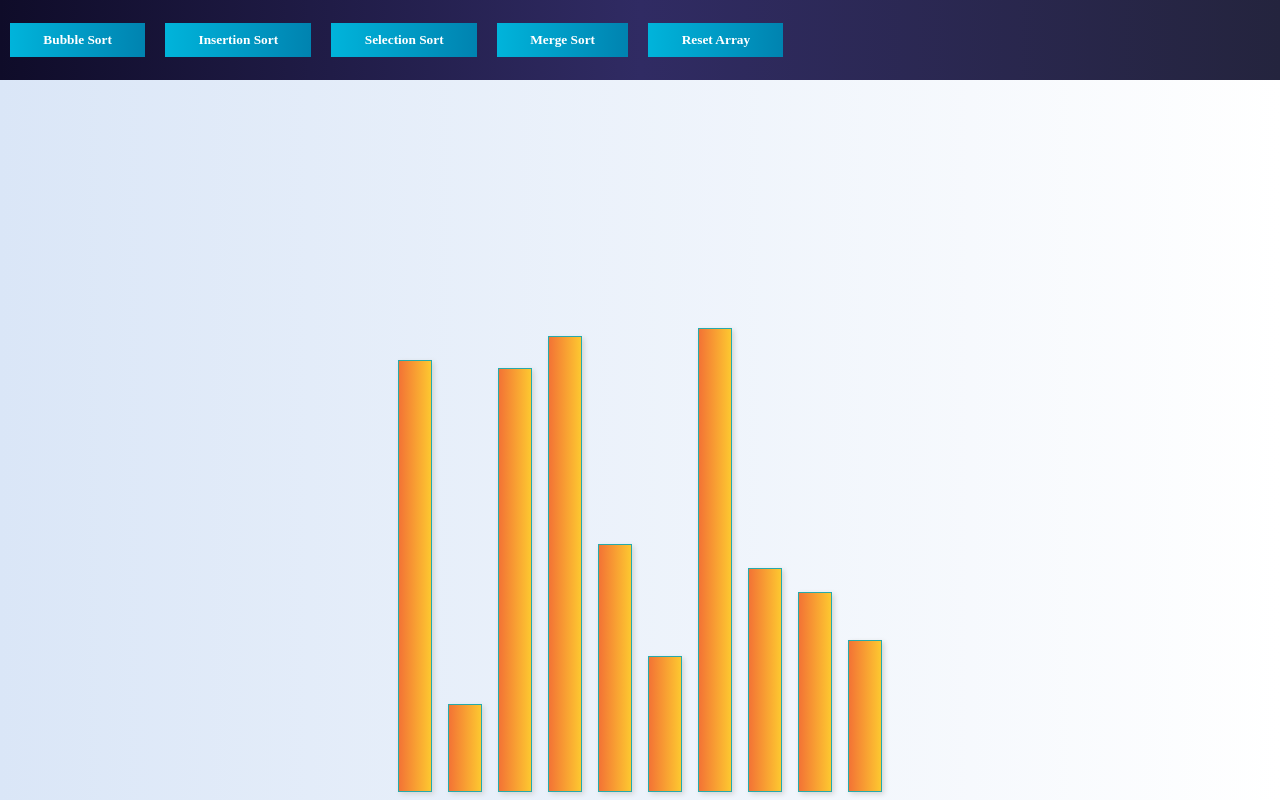
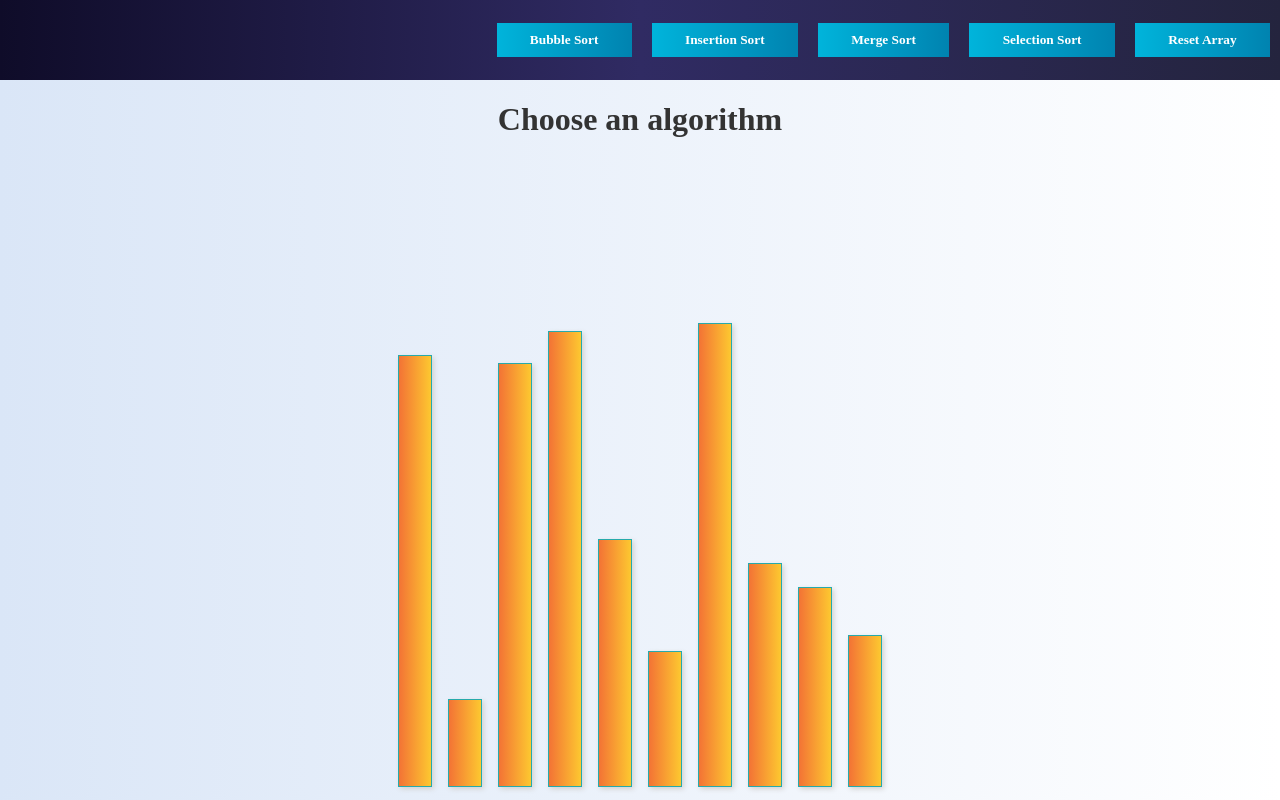
Before and after one commit to Vikas2426/AlgoX, a React (Create React App) app: page / in a window 1280 px wide. Built offline with nearby package versions, Linux system fonts and the light colour scheme; a web font is replaced by a local one.

Commit message:
feat: minor refactor

```diff
--- a/src/App.jsx
+++ b/src/App.jsx
@@ -2,6 +2,7 @@
 /* eslint-disable no-loop-func */
 import './App.css';
 import BarsContainer from './components/BarsContainer';
+import Comparision from './components/Comparision';
 import Header from './components/Header';
 import SortingProvider from './SortingContext/SortingProvider';
 
@@ -10,6 +11,7 @@ function App() {
     <main className="App">
       <SortingProvider>
         <Header />
+        <Comparision />
         <BarsContainer />
       </SortingProvider>
     </main>
--- a/src/SortingContext/SortingProvider.js
+++ b/src/SortingContext/SortingProvider.js
@@ -32,8 +32,7 @@ function SortingProvider({ children }) {
         bubbleSort(heights);
         break;
       case buttonTypes.MERGE_SORT:
-        mergeSort(heights);
-        console.log(heights);
+        mergeSort(heights, 0, heights.length - 1);
         break;
       case buttonTypes.INSERTION_SORT:
         insertionSort(heights);
@@ -45,8 +44,8 @@ function SortingProvider({ children }) {
         // eslint-disable-next-line no-undef
         window.location.reload();
         break;
-
       default:
+        break;
     }
   };
 
--- a/src/components/BarsContainer.jsx
+++ b/src/components/BarsContainer.jsx
@@ -9,7 +9,7 @@ function BarsContainer() {
       flexDirection: 'row',
       justifyContent: 'center',
       alignItems: 'flex-end',
-      height: '90vh',
+      height: '79vh',
       width: '100vw',
     }}
     >
--- /dev/null
+++ b/src/components/Comparision.jsx
@@ -0,0 +1,9 @@
+import StyledComparision from './styles/StyledComparision';
+
+function Comparision() {
+  return (
+    <StyledComparision id="details">Choose an algorithm</StyledComparision>
+  );
+}
+
+export default Comparision;
--- a/src/components/Header.jsx
+++ b/src/components/Header.jsx
@@ -6,18 +6,12 @@ import StyledHeader from './styles/StyledHeader.styled';
 
 function Header() {
   const { buttonActions } = useContext(SortingContext);
-  const {
-    BUBBLE_SORT, INSERTION_SORT, SELECTION_SORT, MERGE_SORT, RESET_ARRAY,
-  } = buttonTypes;
+
   return (
     <StyledHeader>
-      <div>
-        <Button name={BUBBLE_SORT} clickHandler={() => buttonActions(BUBBLE_SORT)} />
-        <Button name={INSERTION_SORT} clickHandler={() => buttonActions(INSERTION_SORT)} />
-        <Button name={SELECTION_SORT} clickHandler={() => buttonActions(SELECTION_SORT)} />
-        <Button name={MERGE_SORT} clickHandler={() => buttonActions(MERGE_SORT)} />
-        <Button name={RESET_ARRAY} clickHandler={() => buttonActions(RESET_ARRAY)} />
-      </div>
+      {Object.values(buttonTypes).map((buttonType) => (
+        <Button key={buttonType} name={buttonType} clickHandler={() => buttonActions(buttonType)} />
+      ))}
     </StyledHeader>
   );
 }
--- /dev/null
+++ b/src/components/styles/StyledComparision.js
@@ -0,0 +1,7 @@
+import styled from 'styled-components';
+
+const StyledComparision = styled.h1`
+height: 5vh;
+color: #333;
+`;
+export default StyledComparision;
--- a/src/components/styles/StyledHeader.styled.js
+++ b/src/components/styles/StyledHeader.styled.js
@@ -6,6 +6,7 @@ height: 10vh;
 background-image: linear-gradient(to right, #0f0c29, #302b63, #24243e);
 display: flex;
 align-items: center;
+justify-content: flex-end;
 font-weight: 400;`;
 
 export default StyledHeader;
--- a/src/lib/animator.js
+++ b/src/lib/animator.js
@@ -1,4 +1,11 @@
-/* eslint-disable import/no-cycle */
+import constants from './constants';
+
+const { animationColor, originalColor } = constants;
+/* eslint-disable no-undef */
+const displayComparison = (h1, h2) => {
+  const details = document.getElementById('details');
+  details.innerText = `Comparing: ${h1} and ${h2}\n`;
+};
 
 const animator = (animationArr, swapArr) => {
   for (let i = 0; i < animationArr.length; i += 1) {
@@ -6,7 +13,6 @@ const animator = (animationArr, swapArr) => {
     const secondIdx = animationArr[i][1];
     const swap1Idx = swapArr[i][0];
     const swap2Idx = swapArr[i][1];
-    // eslint-disable-next-line no-undef
     const docBars = document.getElementsByClassName('bars');
     const style1 = docBars[firstIdx].style;
     const style2 = docBars[secondIdx].style;
@@ -18,18 +24,20 @@ const animator = (animationArr, swapArr) => {
     }
 
     setTimeout(() => {
-      style1.background = 'linear-gradient(to top, #ff416c, #ff4b2b)';
-      style2.background = 'linear-gradient(to top, #ff416c, #ff4b2b)';
+      style1.background = animationColor;
+      style2.background = animationColor;
+      displayComparison(style1.height, style2.height);
       if (style3 && style4) {
-        const temp = style1.height;
-        style3.height = style2.height;
-        style4.height = temp;
+        const temp = style4.height;
+        style4.height = style3.height;
+        style3.height = temp;
+        displayComparison(style4.height, style3.height);
       }
     }, 100 * i);
 
     setTimeout(() => {
-      style1.background = 'linear-gradient(to left, #fdc830, #f37335)';
-      style2.background = 'linear-gradient(to left, #fdc830, #f37335)';
+      style1.background = originalColor;
+      style2.background = originalColor;
     }, 100 * (i + 1));
   }
 };
--- /dev/null
+++ b/src/lib/constants.js
@@ -0,0 +1,4 @@
+export default {
+  animationColor: 'linear-gradient(to top, #ff416c, #ff4b2b)',
+  originalColor: 'linear-gradient(to left, #fdc830, #f37335)',
+};
--- a/src/lib/sortingAlgos.js
+++ b/src/lib/sortingAlgos.js
@@ -29,37 +29,31 @@ const bubbleSort = (heights) => {
 };
 
 const merge = (heights, startIdx, mid, endIdx) => {
-  let i = startIdx;
   let j = mid + 1;
-  const result = [];
-  while (i < mid + 1 && j < endIdx) {
-    animationArr.push([i, j]);
-    if (heights[i] < heights[j]) {
-      result.push(heights[i]);
-      i += 1;
+
+  while (startIdx <= mid && j <= endIdx) {
+    animationArr.push([j, startIdx]);
+    swapArr.push([-1, -1]);
+    if (heights[j] < heights[startIdx]) {
+      let j2 = j;
+      while (j2 > startIdx) {
+        animationArr.push([j2, j2 - 1]);
+        swap(heights, j2, j2 - 1);
+        j2 -= 1;
+      }
+      startIdx += 1;
+      mid += 1;
+      j += 1;
     } else {
-      result.push(heights[j]);
-      j += 1;
+      startIdx += 1;
     }
-    swapArr.push([i, j]);
   }
-  while (i < heights.length) {
-    result.push(heights[i]);
-    swapArr.push([i, j]);
-    i += 1;
-  }
-  while (j < heights.length) {
-    swapArr.push([i, j]);
-    result.push(heights[j]);
-    j += 1;
-  }
-  heights.splice(startIdx, endIdx - startIdx + 1, ...result);
-  console.log(heights);
+  animator(animationArr, swapArr);
 };
 
-const mergeSort = (heights, startIdx = 0, endIdx = heights.length) => {
-  if (endIdx - startIdx) return;
-  const mid = parseInt(heights.length / 2, 10);
+const mergeSort = (heights, startIdx, endIdx = 100) => {
+  if (endIdx <= startIdx) return;
+  const mid = startIdx + parseInt((endIdx - startIdx) / 2, 10);
   mergeSort(heights, startIdx, mid);
   mergeSort(heights, mid + 1, endIdx);
   merge(heights, startIdx, mid, endIdx);
```
